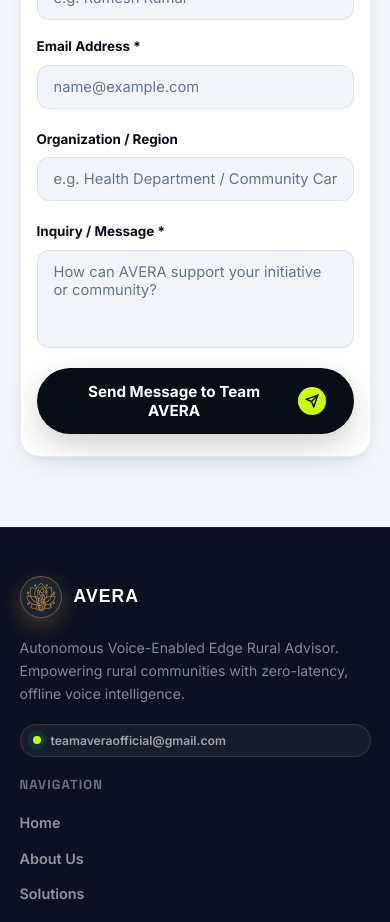
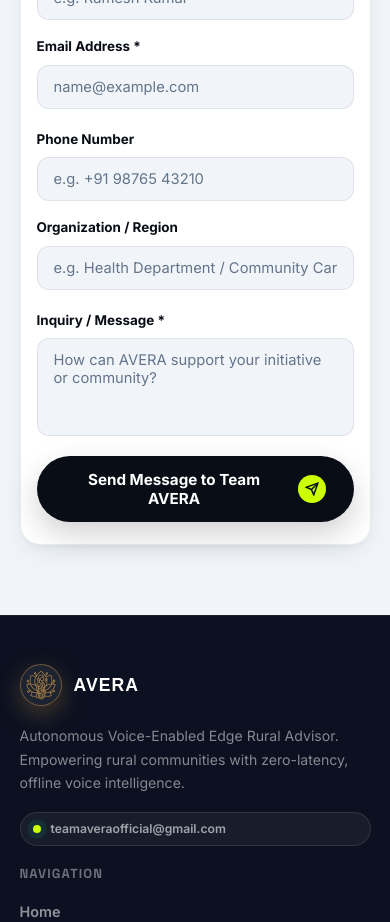
Before and after one commit to dharunthandesh/avera, a React (Vite) app: page / in a window 390 px wide. Shown: the part 9560-10482 px from the top of the page. Built offline with nearby package versions, Linux system fonts and the light colour scheme; no server answers.

Commit message:
feat: add phone number field to contact form

```diff
--- a/src/components/Contact.jsx
+++ b/src/components/Contact.jsx
@@ -14,7 +14,8 @@
   name:    'entry.857864600',
   email:   'entry.920792902',
   org:     'entry.351641171',
-  message: 'entry.1329008745'
+  message: 'entry.1329008745',
+  phone:   import.meta.env.VITE_GOOGLE_FORM_ENTRY_PHONE || ''
 }
 
 export default function Contact({ onToast }) {
@@ -120,7 +121,7 @@
 }
 
 function ContactForm({ onToast }) {
-  const [form, setForm]           = useState({ name: '', email: '', org: '', message: '' })
+  const [form, setForm]           = useState({ name: '', email: '', phone: '', org: '', message: '' })
   const [submitting, setSubmitting] = useState(false)
   const [submitted, setSubmitted]   = useState(false)
 
@@ -137,8 +138,11 @@
       from_name:    form.name,
       from_email:   form.email,
       reply_to:     form.email,
+      phone_number: form.phone || 'Not provided',
       organization: form.org || 'Not provided',
-      message:      form.message,
+      message:      form.phone
+        ? `${form.message}\n\n[Contact Phone: ${form.phone}]`
+        : form.message,
     }
 
     // Google Form payload (logged directly to Google Sheet)
@@ -146,7 +150,13 @@
     formBody.append(GOOGLE_FORM_ENTRIES.name, form.name)
     formBody.append(GOOGLE_FORM_ENTRIES.email, form.email)
     formBody.append(GOOGLE_FORM_ENTRIES.org, form.org || 'Not provided')
-    formBody.append(GOOGLE_FORM_ENTRIES.message, form.message)
+    if (GOOGLE_FORM_ENTRIES.phone && form.phone) {
+      formBody.append(GOOGLE_FORM_ENTRIES.phone, form.phone)
+    }
+    const googleSheetMessage = form.phone
+      ? `${form.message}\n\n[Phone: ${form.phone}]`
+      : form.message
+    formBody.append(GOOGLE_FORM_ENTRIES.message, googleSheetMessage)
 
     try {
       // 1. EmailJS notification
@@ -170,7 +180,7 @@
 
       onToast(`✓ Message sent! We'll get back to you soon, ${form.name}.`)
       setSubmitted(true)
-      setForm({ name: '', email: '', org: '', message: '' })
+      setForm({ name: '', email: '', phone: '', org: '', message: '' })
       setTimeout(() => setSubmitted(false), 3000)
     } catch (err) {
       console.error('Submission error:', err)
@@ -205,6 +215,16 @@
         </div>
       </div>
 
+      <div className="form-row">
+        <div className="form-field">
+          <label htmlFor="contactPhone">Phone Number</label>
+          <input
+            type="tel" id="contactPhone"
+            placeholder="e.g. +91 98765 43210"
+            value={form.phone}
+            onChange={handleChange}
+          />
+        </div>
         <div className="form-field">
           <label htmlFor="contactOrg">Organization / Region</label>
           <input
@@ -213,6 +233,7 @@
             value={form.org}
             onChange={handleChange}
           />
+        </div>
       </div>
 
       <div className="form-field">
```
Lines whose indentation alone changed are shown as unchanged.
